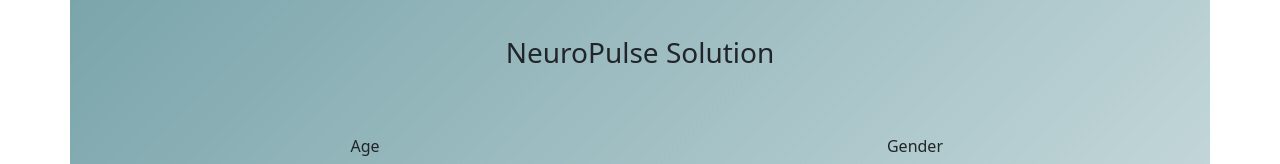
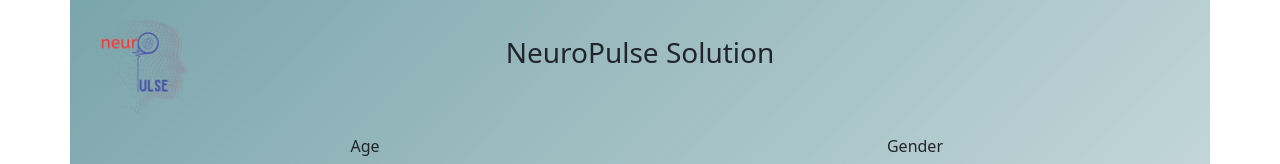
Before and after one commit to nakorful/neuropulse-solution, a React (Create React App) app: page /assessment in a window 1280 px wide. Shown: the top 164 px of the page. Built offline with nearby package versions, Linux system fonts and the light colour scheme.

Commit message:
make changes to result percentage on result page

```diff
--- a/src/pages/ResultPage.css
+++ b/src/pages/ResultPage.css
@@ -56,3 +56,15 @@
     width: 120px; /* Adjust size as needed */
     height: auto;
 }
+
+.result-percentage {
+    font-size: 9rem;
+    color: ghostwhite;
+    font-weight: bolder;
+    margin-right: 12px;
+}
+
+.within-percentage {
+    font-weight: bold;
+    font-size: 1.2rem;
+}
--- a/src/pages/ResultPage.tsx
+++ b/src/pages/ResultPage.tsx
@@ -116,12 +116,12 @@
                         />
                     </Col>
                     <Col md={6}>
-                        <p></p>
+                        <p className={"result-percentage"}>{percentage}%</p>
                     </Col>
                 </div>
 
                 <div className="mt-5">
-                    {percentage}% at risk of developing stage 1 Alzheimer disease within 6 months
+                    {percentage}% at risk of developing <span className={"within-percentage"}>stage 1</span> Alzheimer disease within <span className={"within-percentage"}>6 months</span>
                 </div>
                 <div className="mt-5">
                     <Bar data={data} options={options}/>
--- a/src/pages/SecondPage.css
+++ b/src/pages/SecondPage.css
@@ -33,3 +33,14 @@
 h1, p, footer {
     color: #333; /* Choose a contrasting color for text */
 }
+
+.logo-container {
+    position: absolute;
+    top: 10px; /* Adjust as needed */
+    left: 10px; /* Adjust as needed */
+}
+
+.logo-image {
+    width: 120px; /* Adjust size as needed */
+    height: auto;
+}
--- a/src/pages/SecondPage.tsx
+++ b/src/pages/SecondPage.tsx
@@ -1,5 +1,5 @@
 import React, {useEffect, useState} from 'react';
-import { Form, Button, Container, Row, Col } from 'react-bootstrap';
+import {Form, Button, Container, Row, Col, Image} from 'react-bootstrap';
 import { useNavigate } from 'react-router-dom';
 import './SecondPage.css'; // For custom styles
 
@@ -88,8 +88,8 @@
             probability_6_months = Math.random() * (60 - 40) + 40;
             probability_1_year = Math.random() * (65 - 45) + 45;
         } else {
-            probability_6_months = Math.random() * (50 - 30) + 30;
-            probability_1_year = Math.random() * (55 - 35) + 35;
+            probability_6_months = 0;
+            probability_1_year = 0;
         }
 
         // Update the result state
@@ -127,7 +127,15 @@
     };
 
     return (
-        <Container className="page-background">
+        <Container className="page-background position-relative">
+            {/* Top-left positioned logo */}
+            <div className="logo-container">
+                <Image
+                    src="/NEUR.png" // Replace with the actual file name and path
+                    alt="NeuroPulse Logo"
+                    className="logo-image"
+                />
+            </div>
             {/* Top-left positioning */}
             <Row className="h3 top-0 start-0 m-3">NeuroPulse Solution</Row>
 
@@ -155,6 +163,9 @@
                                     <option value="">Select Gender</option>
                                     <option value="Male">Male</option>
                                     <option value="Female">Female</option>
+                                    <option value="Trans">Transgender</option>
+                                    <option value="Non-binary">Non-binary</option>
+                                    <option value="PNTS">Prefer not to share</option>
                                 </Form.Select>
                             </Form.Group>
                         </Col>
@@ -185,10 +196,12 @@
                                 >
                                     <option value="">Select Race</option>
                                     <option value="White">White</option>
-                                    <option value="Black">Black</option>
+                                    <option value="American-Indian">American Indian or Alaska Native</option>
                                     <option value="Asian">Asian</option>
-                                    <option value="Hispanic">Hispanic</option>
-                                    <option value="Other">Other</option>
+                                    <option value="Black">Black or African American</option>
+                                    <option value="Hispanic">Hispanic or Latino</option>
+                                    <option value="Hawaiian">Native Hawaiian or Other Pacific</option>
+                                    <option value="Islander">Islander</option>
                                 </Form.Select>
                             </Form.Group>
                         </Col>
@@ -490,7 +503,7 @@
                                             type="radio"
                                             label="No"
                                             value="No"
-                                            checked={injury.headInjury === 'No'}
+                                            checked={injury.earInjury === 'No'}
                                             onChange={(e) =>
                                                 setInjury({
                                                     ...injury,
```
